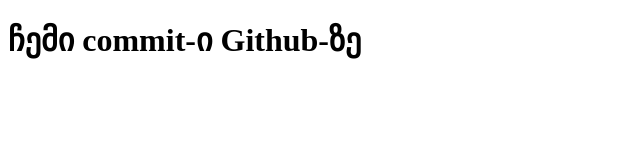
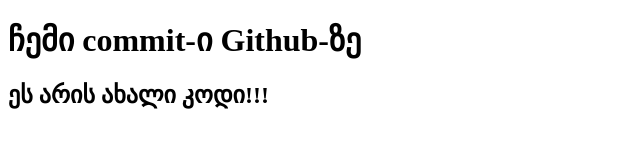
Before and after one commit to Lashvardi/Lection-17--1-, a plain HTML site: page index.html in a window 1280 px wide. Shown: the whole page, without its empty margins (0-640 px from the left). Drawn offline with Linux system fonts and the light colour scheme.

Commit message:
added h2 tag!

```diff
--- a/index.html
+++ b/index.html
@@ -7,6 +7,7 @@
 </head>
 <body>
     <h1>ჩემი commit-ი Github-ზე</h1>
+    <h2>ეს არის ახალი კოდი!!!</h2>
 
 </body>
 </html>
```
